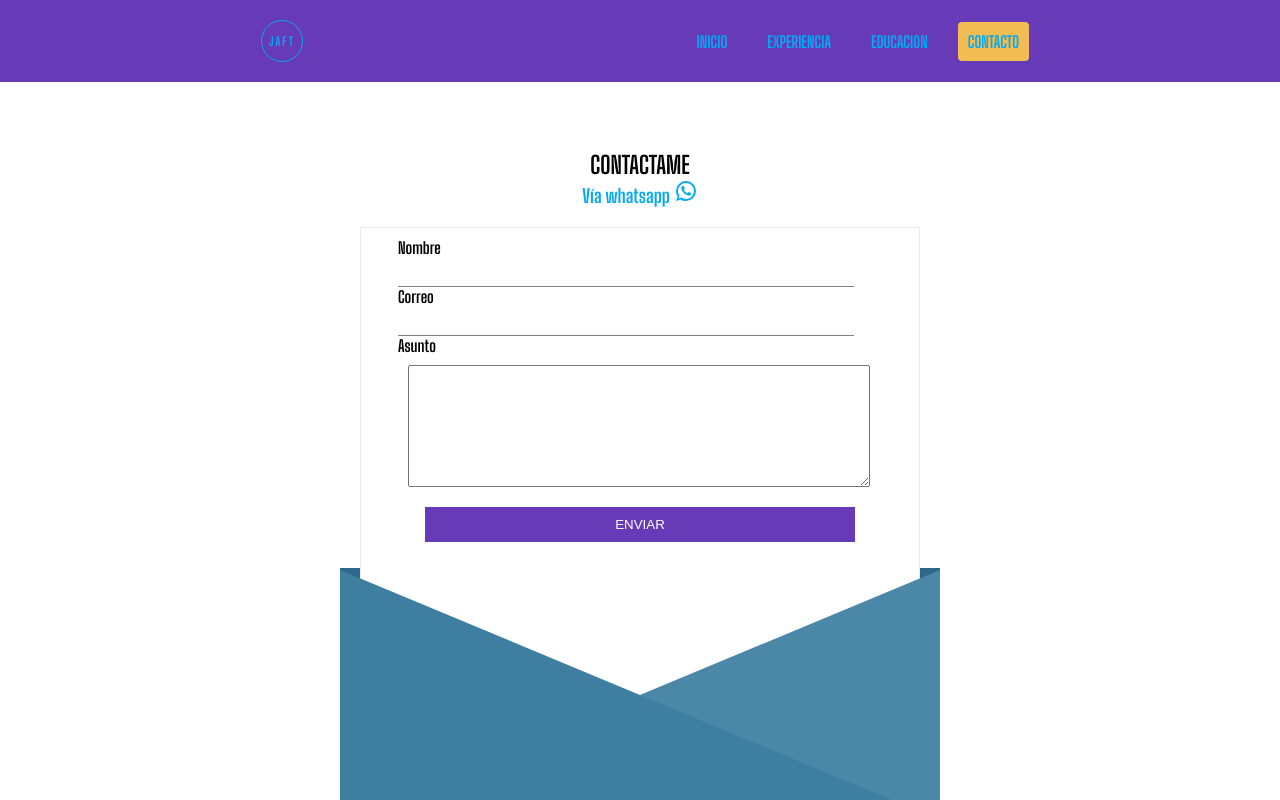
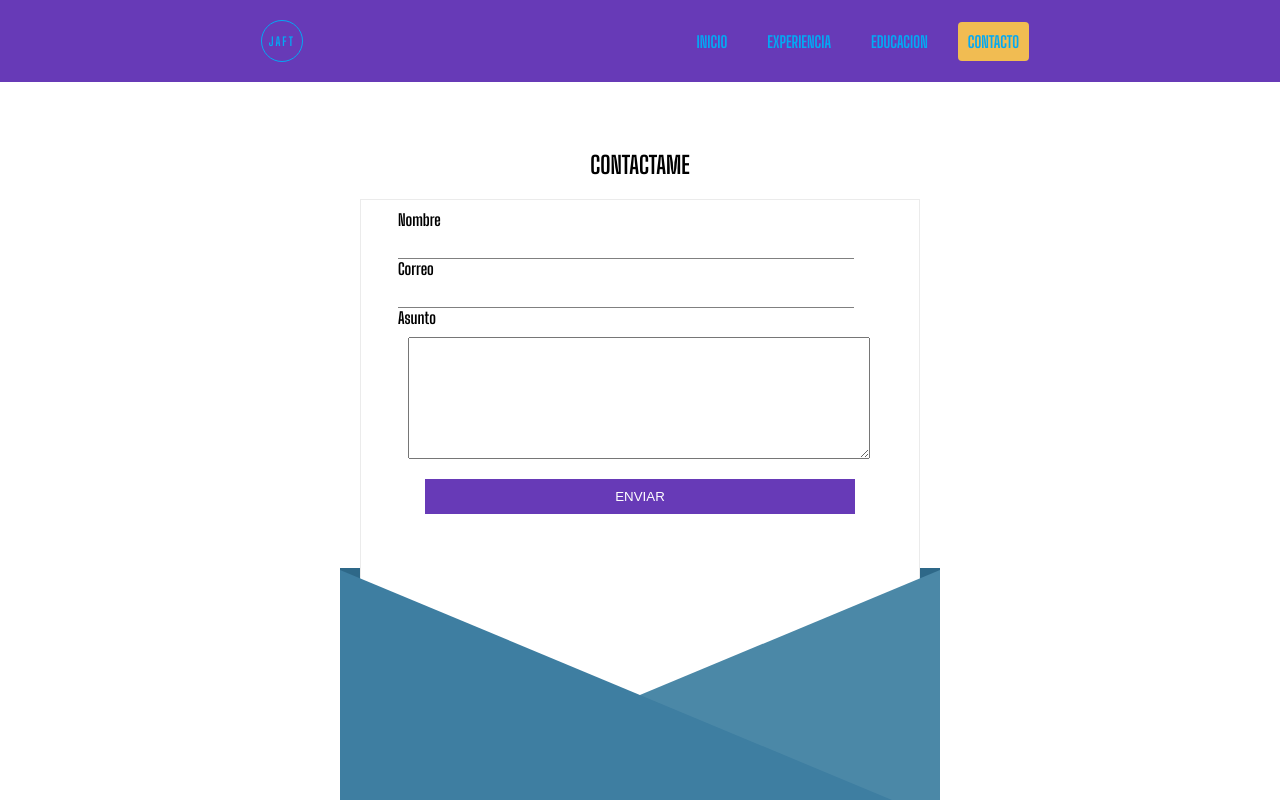
Before and after one commit to Javierfelixuts/porfolio, a React (Create React App) app: page /contacto in a window 1280 px wide. Shown: the top 800 px of the page. Built offline with nearby package versions, Linux system fonts and the light colour scheme.

Commit message:
erase contact

```diff
--- a/src/pages/contacto/Contacto.jsx
+++ b/src/pages/contacto/Contacto.jsx
@@ -16,7 +16,10 @@ const Contacto = () => {
 
   const [correoEnviado, setCorreoEnviado] = useState(false)
 
-
+//<h3>
+//<a href="https://api.whatsapp.com/send/?phone=+{number}&text&app_absent=0" target="_blank" rel="noopener noreferrer">
+//Vía whatsapp  <WhatsAppIcon /></a>
+//</h3>
   const form = useRef();
   const user_name = useRef();
   const user_email = useRef();
@@ -59,10 +62,7 @@ const Contacto = () => {
       <div className="content-form">
         <center>
           <h2>CONTACTAME</h2>
-          <h3>
-            <a href="https://api.whatsapp.com/send/?phone=+526441077450&text&app_absent=0" target="_blank" rel="noopener noreferrer">
-              Vía whatsapp  <WhatsAppIcon /></a>
-            </h3>
+
         </center>
         <form className='contacto' ref={form} onSubmit={sendEmail}>
         <div className="content__input">
```
